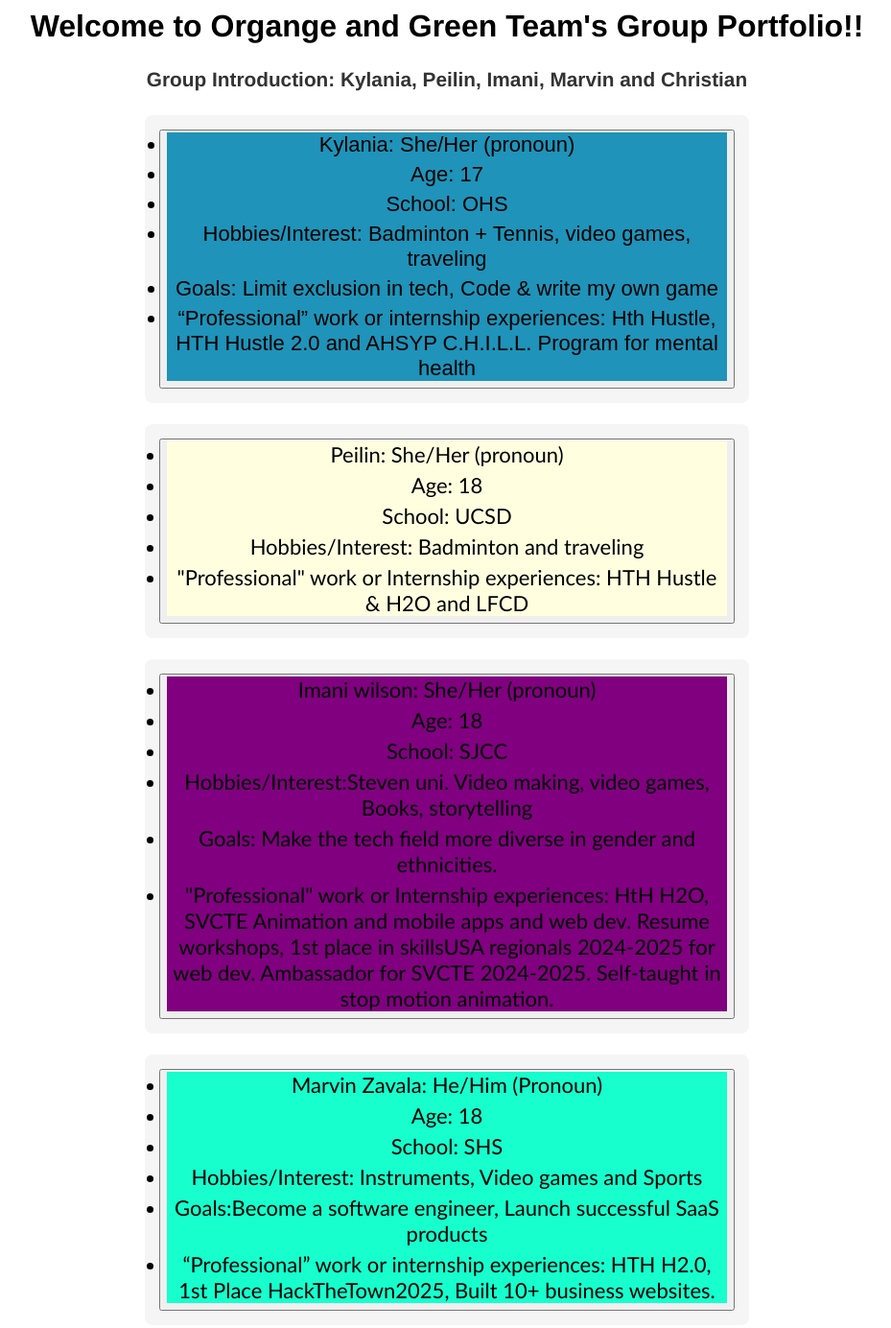
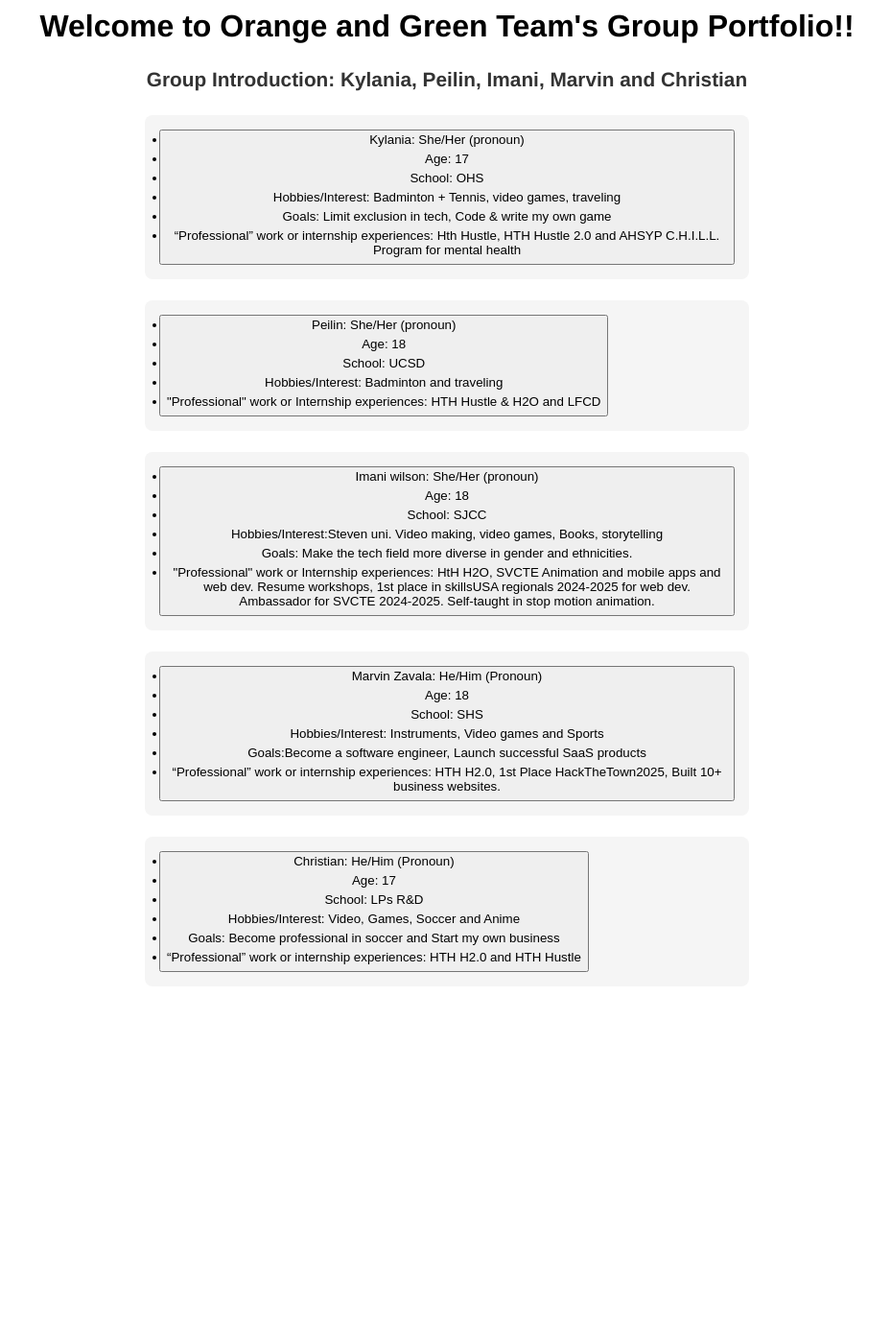
Before and after one commit to Ilikesushi37/g-o_portfolio_website, a plain HTML site: page index.html in a window 1280 px wide. Shown: the part 40-1424 px from the top of the page at 96% size, without its empty margins (174-1103 px from the left). After the commit the page ends 1118 px from the top, so only its background shows below. Drawn offline with Linux system fonts and the light colour scheme.

Commit message:
I changed the classes into buttons with id names

```diff
--- a/index.html
+++ b/index.html
@@ -9,41 +9,33 @@
 <body>
   <main>
     <h1>
-        Welcome to Organge and Green Team's Group Portfolio!!
+        Welcome to Orange and Green Team's Group Portfolio!!
     </h1>
     <div class="group-intro">Group Introduction: Kylania, Peilin, Imani, Marvin and Christian</div>
     <h1>
-
-    <ul>
-
-        <button>
-            <section class = "kylania">
+        <ul>
+        <button id = 'kylania'>
             <li> Kylania: She/Her (pronoun) </li>
             <li> Age: 17 </li>
             <li> School: OHS </li>
             <li> Hobbies/Interest: Badminton + Tennis, video games, traveling  </li>
             <li> Goals: Limit exclusion in tech, Code & write my own game </li>
             <li> “Professional” work or internship experiences: Hth Hustle, HTH Hustle 2.0 and AHSYP C.H.I.L.L. Program for mental health </li>
-            </section>
         </button>
-        </section>
-    </ul>
-    <ul>
+        </ul>
 
-        <button>
-            <section class = "peilin">
+        <ul>
+        <button id = 'peilin'>
             <li> Peilin: She/Her (pronoun) </li>
             <li> Age: 18 </li>
             <li> School: UCSD </li>
             <li> Hobbies/Interest: Badminton and traveling </li>
             <li> "Professional" work or Internship experiences: HTH Hustle & H2O and LFCD</li>
         </button>
-        </section>
-    </ul>
+        </ul>
+
     <ul>
-
-        <button>
-            <section class = "imani">
+        <button id = 'imani'>
             <li> Imani wilson: She/Her (pronoun) </li>
             <li> Age: 18 </li>
             <li> School: SJCC </li>
@@ -51,12 +43,11 @@
             <li> Goals: Make the tech field more diverse in gender and ethnicities. </li>
             <li> "Professional" work or Internship experiences: HtH H2O, SVCTE Animation and mobile apps and web dev. Resume workshops, 1st place in skillsUSA regionals 2024-2025 for web dev. Ambassador for SVCTE 2024-2025. Self-taught in stop motion animation. </li>
         </button>
-        </section>
+
     </ul>
+
     <ul>
-
-        <button>
-            <section class = "marvin">
+        <button id = 'marvin'>
             <li> Marvin Zavala: He/Him (Pronoun) </li>
             <li> Age: 18 </li>
             <li> School: SHS </li>
@@ -64,12 +55,9 @@
             <li> Goals:Become a software engineer, Launch successful SaaS products </li>
             <li> “Professional” work or internship experiences: HTH H2.0, 1st Place HackTheTown2025, Built 10+ business websites. </li>
         </button>
-        </section>
     </ul>
     <ul>
-
-        <button>
-            <section class = "chris">
+        <button id = 'chris'>
             <li> Christian: He/Him (Pronoun) </li>
             <li> Age: 17 </li>
             <li> School: LPs R&D </li>
@@ -77,7 +65,6 @@
             <li> Goals: Become professional in soccer and Start my own business </li>
             <li> “Professional” work or internship experiences: HTH H2.0 and HTH Hustle
         </button>
-        </section>
     </ul>
-
+    <script type="text/javascript" src="index.js"> </script>
 </body>
```
